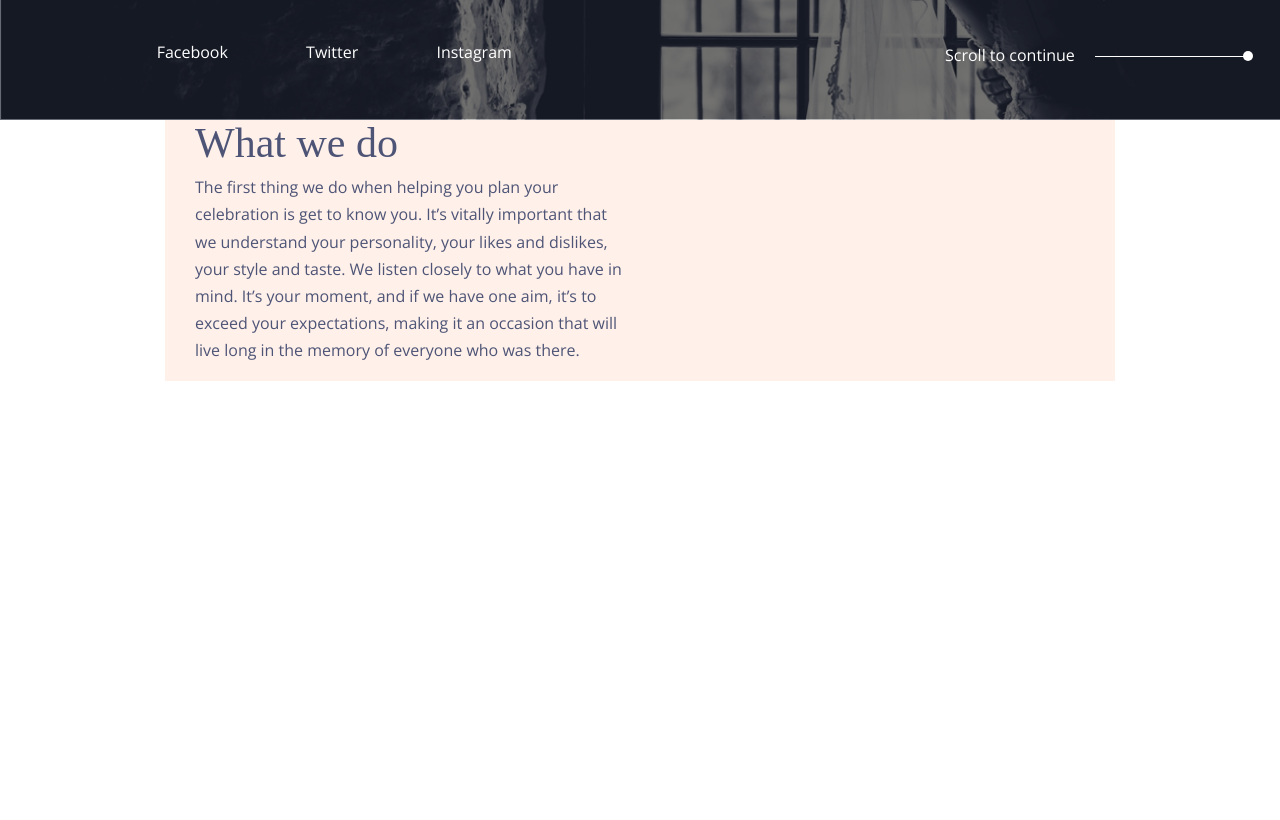
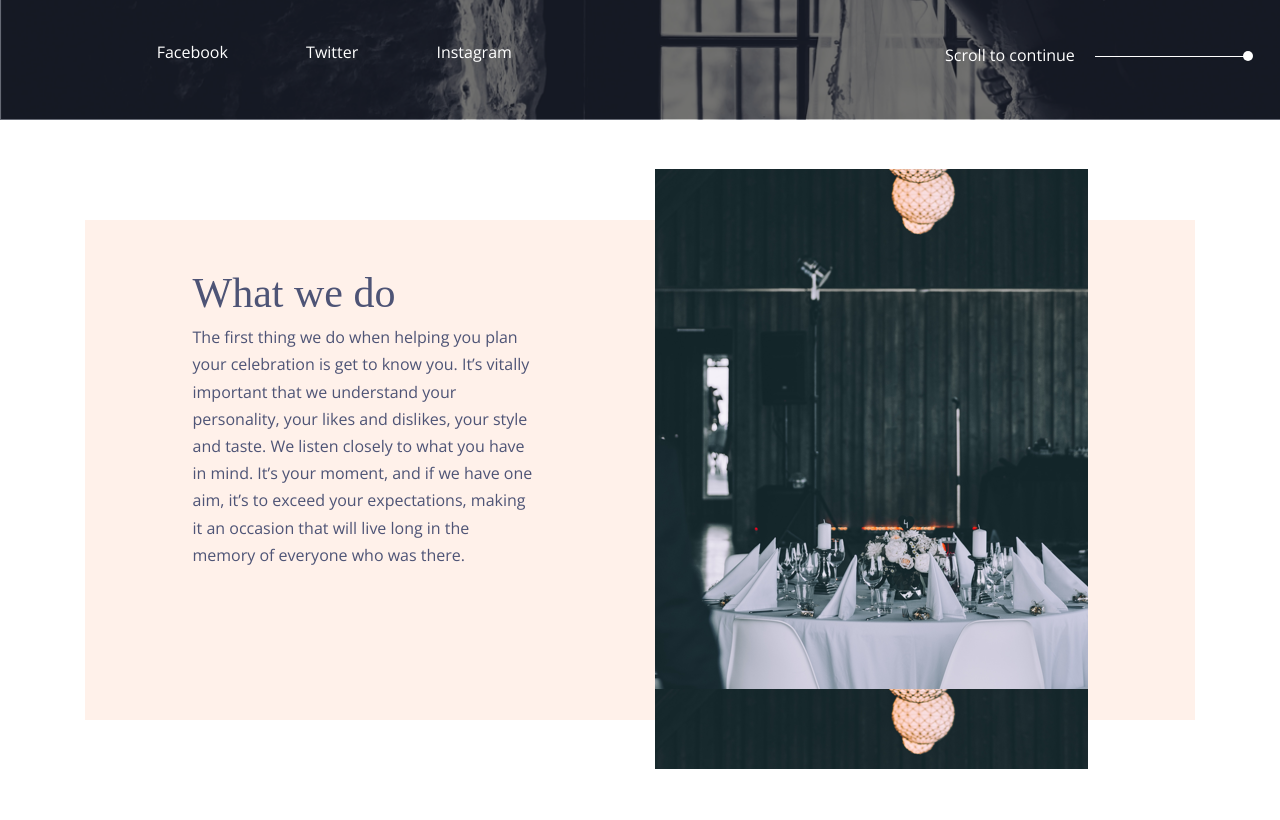
Before and after one commit to simonrramor/katycresner, a plain HTML site: page index.html in a window 1280 px wide. Shown: the part 680-1500 px from the top of the page. Before the commit the page ends 1061 px from the top, so only its background shows below. Drawn offline with nearby package versions, Linux system fonts and the light colour scheme; a web font is replaced by a local one.

Commit message:
added in that overlay thinggy for the photo. not sure its going to work well on mobile and stuff but its a start

```diff
--- a/index.html
+++ b/index.html
@@ -54,17 +54,16 @@
  </div>
 </div>
 
-
-<div class="container">
-  <div class="row">
-    <div class="col-xl-10 offset-xl-1 color-block">
-      <div class="col-xl-6 offset-xl-0">
+<div class="row color-block">
+    <div class="col-xl-4 offset-xl-1  first-block-copy">
       <h2>What we do</h2>
       <p>The first thing we do when helping you plan your celebration is get to know you. It’s vitally important that we understand your personality, your likes and dislikes, your style and taste. We listen closely to what you have in mind. It’s your moment, and if we have one aim, it’s to exceed your expectations, making it an occasion that will live long in the memory of everyone who was there.</p>
-      </div>
     </div>
-  </div>
+    <div class="col-xl-5 offset-xl-1">
+        <div class="first-block-img"></div>
+    </div>
 </div>
+
 
   </body>
 </html>
--- a/styles/style.css
+++ b/styles/style.css
@@ -165,4 +165,19 @@ a:hover{
 
 .color-block{
   background-color: #FFF1EA;
+  height: 700px;
+  top: 200px;
+  border: 100px solid white;
 }
+
+.first-block-copy{
+  margin-top: 50px;
+}
+
+.first-block-img{
+  height: 600px;
+  width: 100%;
+  background-image: url("../styles/assets/first-block-img.png");
+  position: relative;
+    top: -51px;
+}
```
Also changed, not shown: styles/assets/first-block-img.png (added).
